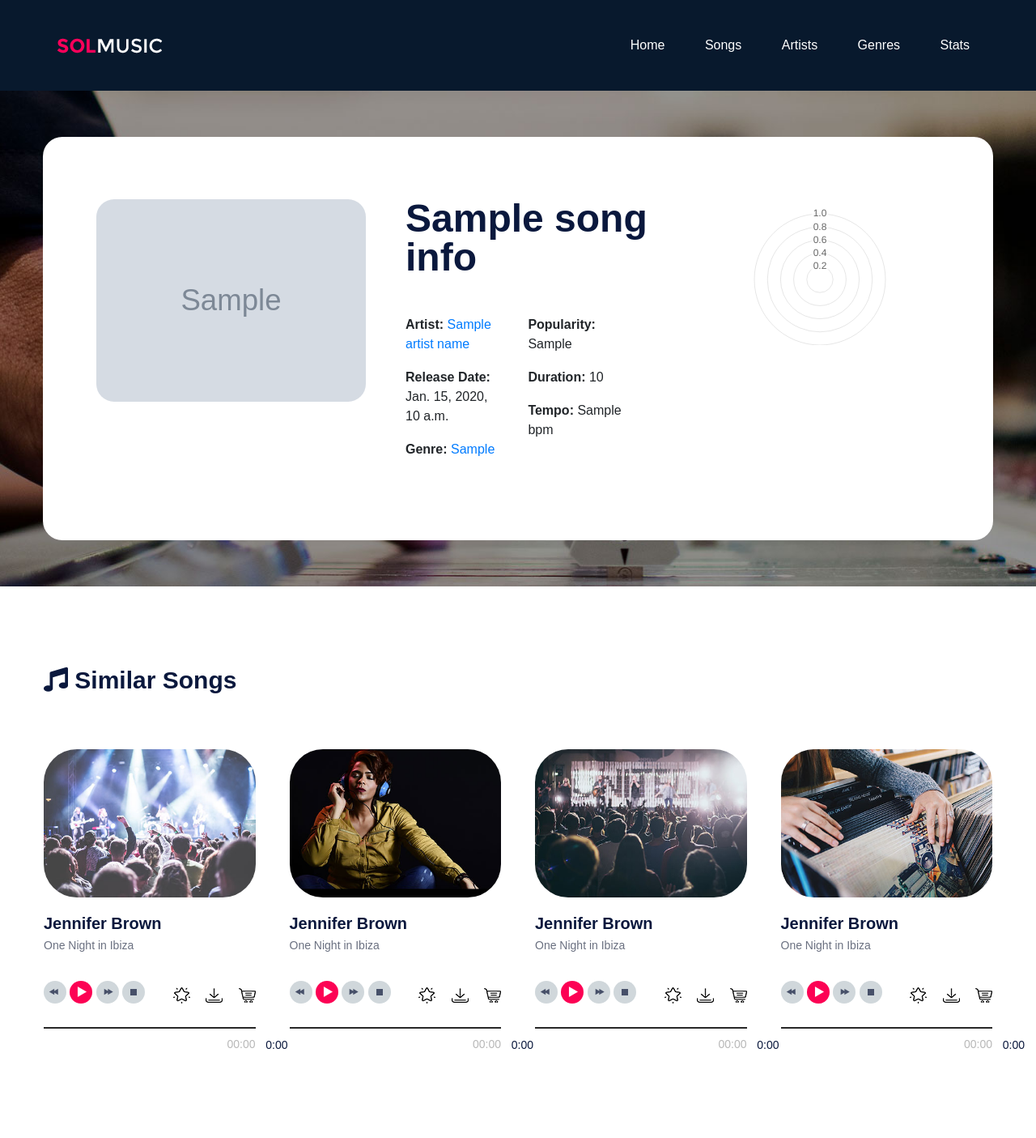
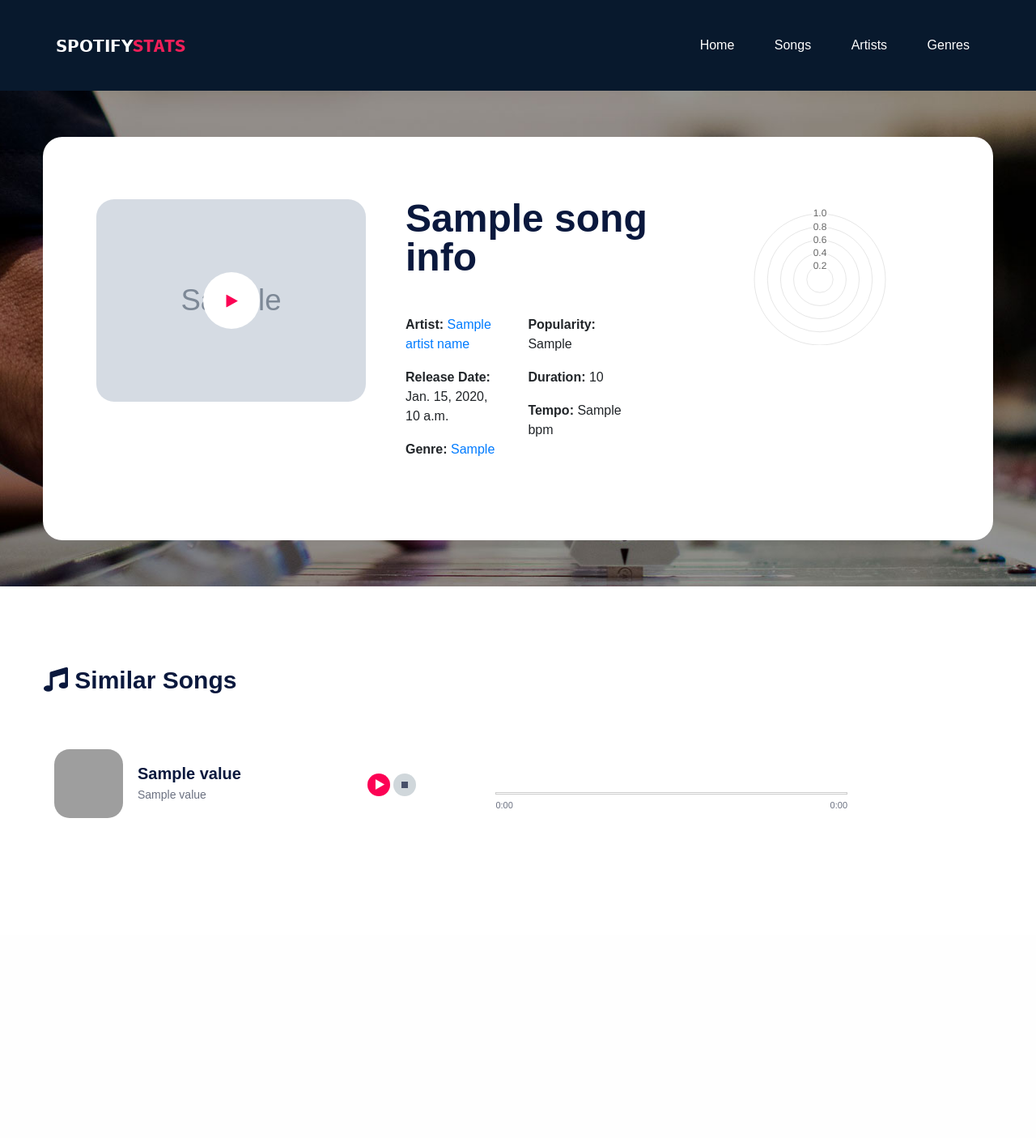
Before and after one commit to MarianaSequeira/WS_SpotifyStats, a Django app: template WS_SpotifyStats/templates/songPage.html in a window 1280 px wide. Shown: the whole page at 81% size. After the commit the page ends 1010 px from the top, so only its background shows below. Run offline with Django 3.2, Linux system fonts and the light colour scheme; the template is opened without the code that fills it: most values are stand-ins (such as "Sample title", 1, 10 or a date in 2020); grey boxes marked "Sample" are stand-in pictures; some libraries are stand-ins or nearby versions; grey boxes are pictures that could not be loaded.

Commit message:
Multiple changes to music player. Similar songs list and genre songs

```diff
--- a/WS_SpotifyStats/static/js/main.js
+++ b/WS_SpotifyStats/static/js/main.js
@@ -86,15 +86,25 @@
 	formatted = minutes.toFixed(0).toString().padStart(2, '0') + ':' + seconds.toFixed(0).toString().padStart(2, '0');
 	$('#duration'+yt_id).text(formatted);
 	console.log('#progress'+yt_id + " -> " +dict[yt_id].getPlayerState());
-	setTimeout(check_time, 1000, yt_id);
+	if(dict[yt_id].getPlayerState() === -1){
+		window.open("https://www.youtube.com/watch?v="+yt_id, "_blank");
 
+	}
+	else{
+		setTimeout(check_time, 1000, yt_id);
+	}
 }
 
 function playVideo(video_id) {
 
 	if(video_id in dict){
-		dict[video_id].pauseVideo();
-		dict[video_id].playVideo();
+		if (dict[video_id].getPlayerState() === 1) {
+			dict[video_id].pauseVideo();
+		}else{
+			dict[video_id].pauseVideo();
+			dict[video_id].playVideo();
+		}
+
 	}else{
 		let player = new YT.Player("player"+video_id, {
 		height: "320",
--- a/WS_SpotifyStats/templates/layout.html
+++ b/WS_SpotifyStats/templates/layout.html
@@ -28,7 +28,6 @@
 			<li><a href="{% url 'songs' %}">Songs</a></li>
 			<li><a href="{% url 'artists' %}">Artists</a></li>
 			<li><a href="{% url 'genres' %}">Genres</a></li>
-			<li><a href="{% url 'stats' %}">Stats</a></li>
 		</ul>
 	</header>
 
--- a/WS_SpotifyStats/templates/songPage.html
+++ b/WS_SpotifyStats/templates/songPage.html
@@ -5,6 +5,7 @@
 
     <section class="player-section set-bg" data-setbg="{% static 'img/player-bg.jpg' %}">
         <div class="player-box" style="padding-right: 20px">
+            <div id="player{{ song_info.yt_id }}" style="display: none;"></div>
             <div class="row" style="width: 100%">
                 <div class="col-8">
                     <div class="row">
@@ -12,8 +13,10 @@
                             <div class="tarck-thumb">
                                 {% if not song_info.cover_art %}
                                     <img src="https://d1nhio0ox7pgb.cloudfront.net/_img/o_collection_png/green_dark_grey/256x256/plain/cd.png" alt="">
+                                    <button onclick="playVideo('{{ song_info.yt_id }}')" class="wp-play" style="margin-left: -11%;"></button>
                                 {% else %}
                                     <img src="{{ song_info.cover_art }}" alt="">
+                                    <button onclick="playVideo('{{ song_info.yt_id }}')" class="wp-play"></button>
                                 {% endif %}
                             </div>
                         </div>
@@ -80,166 +83,68 @@
     <section class="similar-songs-section">
 		<div class="container-fluid">
 			<h3><i class="fas fa-music"></i> Similar Songs</h3>
+			<div class="container">
+
+
+                {% for song in similar_songs %}
+                    <!-- song -->
+                    <div class="song-item">
+                        <div id="player{{ song.yt_id.value }}" style="display: none;"></div>
                         <div class="row">
-				<div class="col-xl-3 col-sm-6">
-					<div class="similar-song">
-						<img class="ss-thumb" src="{% static 'img/playlist/1.jpg' %}" alt="">
-						<h4>Jennifer Brown</h4>
-						<p>One Night in Ibiza</p>
-						<div class="single_player">
-							<div class="jp-jplayer jplayer" data-ancestor=".jp_container_8" data-url="music-files/3.mp3"></div>
-							<div class="jp-audio jp_container_8" role="application" aria-label="media player">
-								<div class="jp-gui jp-interface">
-									<!-- Player Controls -->
-									<div class="ss-controls">
-										<div class="songs-links">
-											<a href=""><img src="{% static 'img/icons/p-1.png' %}" alt=""></a>
-											<a href=""><img src="{% static 'img/icons/p-2.png' %}" alt=""></a>
-											<a href=""><img src="{% static 'img/icons/p-3.png' %}" alt=""></a>
-										</div>
-										<div class="player_controls_box">
-											<button class="jp-prev player_button" tabindex="0"></button>
-											<button class="jp-play player_button" tabindex="0"></button>
-											<button class="jp-next player_button" tabindex="0"></button>
-											<button class="jp-stop player_button" tabindex="0"></button>
-										</div>
-									</div>
-									<!-- Progress Bar -->
-									<div class="player_bars">
-										<div class="jp-progress">
-											<div class="jp-seek-bar">
-												<div>
-													<div class="jp-play-bar"><div class="jp-current-time" role="timer" aria-label="time">0:00</div></div>
+                            <div class="col-lg-4">
+                                <div class="song-info-box">
+                                   {% if not song.cover_art.value %}
+                                        <img src="https://d1nhio0ox7pgb.cloudfront.net/_img/o_collection_png/green_dark_grey/256x256/plain/cd.png" alt="" style="width: 70px; height: 70px">
+                                   {% else %}
+                                        <img src="{{ song.cover_art.value }}" alt="">
+                                   {% endif %}
+                                    <div class="song-info">
+                                        <a href="{% url 'song' song.similar.value|cut:'http://SpotifyStats.com/song/' %}">
+                                            <h4>{{ song.name.value }}</h4>
+                                        </a>
+                                        <a href="{% url 'artist' song.art.value|cut:'http://SpotifyStats.com/artist/' %}">
+                                            <p>{{ song.artist_name.value }}</p>
+                                        </a>
                                     </div>
                                 </div>
                             </div>
-										<div class="jp-duration ml-auto" role="timer" aria-label="duration">00:00</div>
+                            <div class="col-lg-6">
+                                <div class="single_player_container">
+                                    <div class="single_player row" style="padding-top: 0">
+                                        <!-- Player Controls -->
+                                        <div class="player_controls_box" style="width: 25%">
+                                            <button id="play" class="jp-play player_button"
+                                                    type="button"
+                                                    onclick="playVideo('{{ song.yt_id.value }}')"></button>
+                                            <button id="pause" class="jp-stop player_button"
+                                                    type="button"player_controls_box
+                                                    onclick="pauseVideo('{{ song.yt_id.value }}')"></button>
                                         </div>
-								</div>
-
+                                        <!-- Progress Bar -->
+                                        <div class="player_bars" style="width: 75%; padding-left: 5%; padding-top: 4%">
+                                            <div class="row" >
+                                            <div class="w3-border" style="width: 100%">
+                                                <div id="progress{{ song.yt_id.value }}" class="w3-grey"
+                                                     style="height:1px;width:0%">
                                                 </div>
                                             </div>
                                             </div>
+                                            <div class="row" style="padding-top: 1%">
+                                                <div class="col align-self-start" style="padding-left: 0">
+                                                    <p id="curr_time{{ song.yt_id.value }}" style="font-size: 11px">0:00</p>
                                                 </div>
-				<div class="col-xl-3 col-sm-6">
-					<div class="similar-song">
-						<img class="ss-thumb" src="{% static 'img/playlist/2.jpg' %}" alt="">
-						<h4>Jennifer Brown</h4>
-						<p>One Night in Ibiza</p>
-						<div class="single_player">
-							<div class="jp-jplayer jplayer" data-ancestor=".jp_container_9" data-url="music-files/4.mp3"></div>
-							<div class="jp-audio jp_container_9" role="application" aria-label="media player">
-								<div class="jp-gui jp-interface">
-									<!-- Player Controls -->
-									<div class="ss-controls">
-										<div class="songs-links">
-											<a href=""><img src="{% static 'img/icons/p-1.png' %}" alt=""></a>
-											<a href=""><img src="{% static 'img/icons/p-2.png' %}" alt=""></a>
-											<a href=""><img src="{% static 'img/icons/p-3.png' %}" alt=""></a>
-										</div>
-										<div class="player_controls_box">
-											<button class="jp-prev player_button" tabindex="0"></button>
-											<button class="jp-play player_button" tabindex="0"></button>
-											<button class="jp-next player_button" tabindex="0"></button>
-											<button class="jp-stop player_button" tabindex="0"></button>
-										</div>
-									</div>
-									<!-- Progress Bar -->
-									<div class="player_bars">
-										<div class="jp-progress">
-											<div class="jp-seek-bar">
-												<div>
-													<div class="jp-play-bar"><div class="jp-current-time" role="timer" aria-label="time">0:00</div></div>
-												</div>
-											</div>
-										</div>
-										<div class="jp-duration ml-auto" role="timer" aria-label="duration">00:00</div>
-									</div>
-								</div>
-
-							</div>
-						</div>
-					</div>
-				</div>
-				<div class="col-xl-3 col-sm-6">
-					<div class="similar-song">
-						<img class="ss-thumb" src="{% static 'img/playlist/3.jpg' %}" alt="">
-						<h4>Jennifer Brown</h4>
-						<p>One Night in Ibiza</p>
-						<div class="single_player">
-							<div class="jp-jplayer jplayer" data-ancestor=".jp_container_10" data-url="music-files/5.mp3"></div>
-							<div class="jp-audio jp_container_10" role="application" aria-label="media player">
-								<div class="jp-gui jp-interface">
-									<!-- Player Controls -->
-									<div class="ss-controls">
-										<div class="songs-links">
-											<a href=""><img src="{% static 'img/icons/p-1.png' %}" alt=""></a>
-											<a href=""><img src="{% static 'img/icons/p-2.png' %}" alt=""></a>
-											<a href=""><img src="{% static 'img/icons/p-3.png' %}" alt=""></a>
-										</div>
-										<div class="player_controls_box">
-											<button class="jp-prev player_button" tabindex="0"></button>
-											<button class="jp-play player_button" tabindex="0"></button>
-											<button class="jp-next player_button" tabindex="0"></button>
-											<button class="jp-stop player_button" tabindex="0"></button>
-										</div>
-									</div>
-									<!-- Progress Bar -->
-									<div class="player_bars">
-										<div class="jp-progress">
-											<div class="jp-seek-bar">
-												<div>
-													<div class="jp-play-bar"><div class="jp-current-time" role="timer" aria-label="time">0:00</div></div>
-												</div>
-											</div>
-										</div>
-										<div class="jp-duration ml-auto" role="timer" aria-label="duration">00:00</div>
-									</div>
-								</div>
-
-							</div>
-						</div>
-					</div>
-				</div>
-				<div class="col-xl-3 col-sm-6">
-					<div class="similar-song">
-						<img class="ss-thumb" src="{% static 'img/playlist/4.jpg' %}" alt="">
-						<h4>Jennifer Brown</h4>
-						<p>One Night in Ibiza</p>
-						<div class="single_player">
-							<div class="jp-jplayer jplayer" data-ancestor=".jp_container_11" data-url="music-files/7.mp3"></div>
-							<div class="jp-audio jp_container_11" role="application" aria-label="media player">
-								<div class="jp-gui jp-interface">
-									<!-- Player Controls -->
-									<div class="ss-controls">
-										<div class="songs-links">
-											<a href=""><img src="{% static 'img/icons/p-1.png' %}" alt=""></a>
-											<a href=""><img src="{% static 'img/icons/p-2.png' %}" alt=""></a>
-											<a href=""><img src="{% static 'img/icons/p-3.png' %}" alt=""></a>
-										</div>
-										<div class="player_controls_box">
-											<button class="jp-prev player_button" tabindex="0"></button>
-											<button class="jp-play player_button" tabindex="0"></button>
-											<button class="jp-next player_button" tabindex="0"></button>
-											<button class="jp-stop player_button" tabindex="0"></button>
-										</div>
-									</div>
-									<!-- Progress Bar -->
-									<div class="player_bars">
-										<div class="jp-progress">
-											<div class="jp-seek-bar">
-												<div>
-													<div class="jp-play-bar"><div class="jp-current-time" role="timer" aria-label="time">0:00</div></div>
-												</div>
-											</div>
-										</div>
-										<div class="jp-duration ml-auto" role="timer" aria-label="duration">00:00</div>
+                                                <div class="col align-self-end" style="padding-right: 0">
+                                                    <p id="duration{{ song.yt_id.value }}"  style="font-size: 11px; text-align:right">0:00</p>
                                                 </div>
                                             </div>
                                         </div>
                                     </div>
                                 </div>
                             </div>
+                        </div>
+                    </div>
+                {% endfor %}
+
 			</div>
 		</div>
 	</section>
--- a/WS_SpotifyStats/templates/songsPage.html
+++ b/WS_SpotifyStats/templates/songsPage.html
@@ -34,7 +34,11 @@
                 {% endif %}
             >
                 <div class="song-info-box" >
-                    <img src="{% static 'img/songs/1.jpg'  %}" alt="">
+                    {% if not song.cover_art.value %}
+                        <img src="https://d1nhio0ox7pgb.cloudfront.net/_img/o_collection_png/green_dark_grey/256x256/plain/cd.png" alt="">
+                    {% else %}
+                        <img src="{{ song.cover_art.value }}" alt="">
+                    {% endif %}
                     <div class="song-info" style="padding-top: 2%">
                         <a href="{% url 'song'  song.s.value|cut:'http://SpotifyStats.com/song/' %}" ><h4>{{ song.name.value}}</h4></a>
                         <p><b><i class="fas fa-microphone-alt"></i> Artist: </b><a href="{% url 'artist'  song.artist.value|cut:'http://SpotifyStats.com/artist/' %}" >{{ song.artist_name.value }}</a></p>
```
Also changed, not shown: WS_SpotifyStats/data_accessor.py (+29 -6 lines), WS_SpotifyStats/templates/genrePage.html (+40 -27 lines), WS_SpotifyStats/views.py (+28 -12 lines), WS_SpotifyStats/static/img/logo.png. Lines whose indentation alone changed are shown as unchanged.
